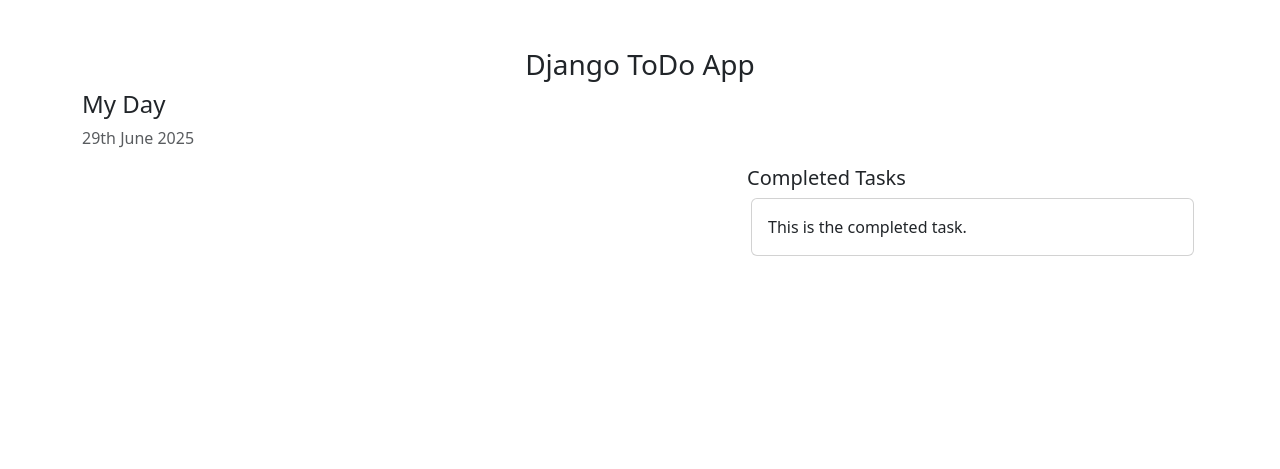
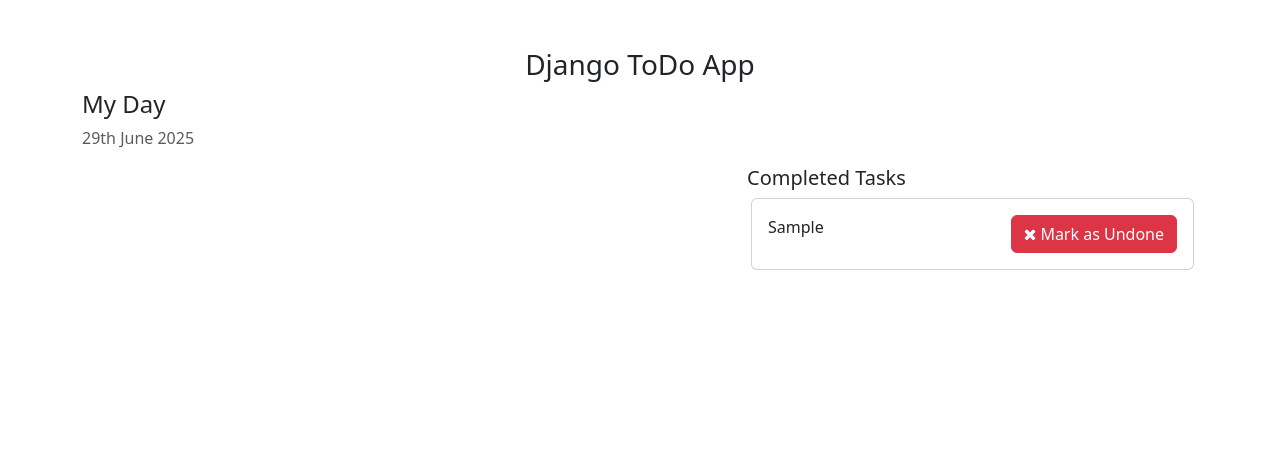
Before and after one commit to koushik2944/My_Repo, a Django app: page / in a window 1280 px wide. Shown: the top 469 px of the page. Run offline with Django 5.2, Linux system fonts and the light colour scheme; tables that the repository leaves empty hold one stand-in row (values such as "Sample post").

Commit message:
Added Mark as undone button.

```diff
--- a/django/toDo/templates/home.html
+++ b/django/toDo/templates/home.html
@@ -31,7 +31,7 @@
                     <div class="card-body">
                         {{ task.task }}
                         <span style="position: relative; float: right;">
-                            <a class="btn btn-success"><i class="fa fa-check"></i> Mark as Done</a>
+                            <a href="{% url 'markas_done' task.pk %}" class="btn btn-success"><i class="fa fa-check"></i> Mark as Done</a>
                             <a class="btn btn-danger"><i class="fa fa-trash"></i></a>
                             <a class="btn btn-primary"><i class="fa fa-pencil"></i></a>
                         </span>
@@ -42,11 +42,16 @@
             <div class="col-md-5 col-lg-5">
                 <h5>Completed Tasks</h5>
                 <!-- List of all the tasks that have completed -->
+                 {% for task in completed_tasks %}
                 <div class="card m-1">
                     <div class="card-body">
-                        This is the completed task.
+                        {{ task.task }}
+                        <span style="position: relative; float: right;">
+                            <a href="{% url 'markas_undone' task.pk %}" class="btn btn-danger"><i class="fa fa-times"></i> Mark as Undone</a>
+                        </span>
                     </div>
                 </div>
+                {% endfor %}
             </div>
         </div>
         <div class="row">
--- a/django/toDo/todo/urls.py
+++ b/django/toDo/todo/urls.py
@@ -3,4 +3,6 @@
 
 urlpatterns = [
     path('addTask/',views.addTask,name='addTask'),
+    path('markas_done/<int:pk>',views.markasDone, name='markas_done'),
+    path('markas_undone/<int:pk>',views.markasUndone, name='markas_undone'),
 ]
--- a/django/toDo/todo_main/views.py
+++ b/django/toDo/todo_main/views.py
@@ -3,7 +3,9 @@
 
 def home(request):
     tasks = Task.objects.filter(is_completed=False).order_by('-updated_at')
+    completed_tasks = Task.objects.filter(is_completed=True)
     context = {
         'tasks' : tasks,
+        'completed_tasks' : completed_tasks,
     }
     return render(request, 'home.html', context)
```
Also changed, not shown: django/toDo/todo/views.py (+13 -1 lines).
